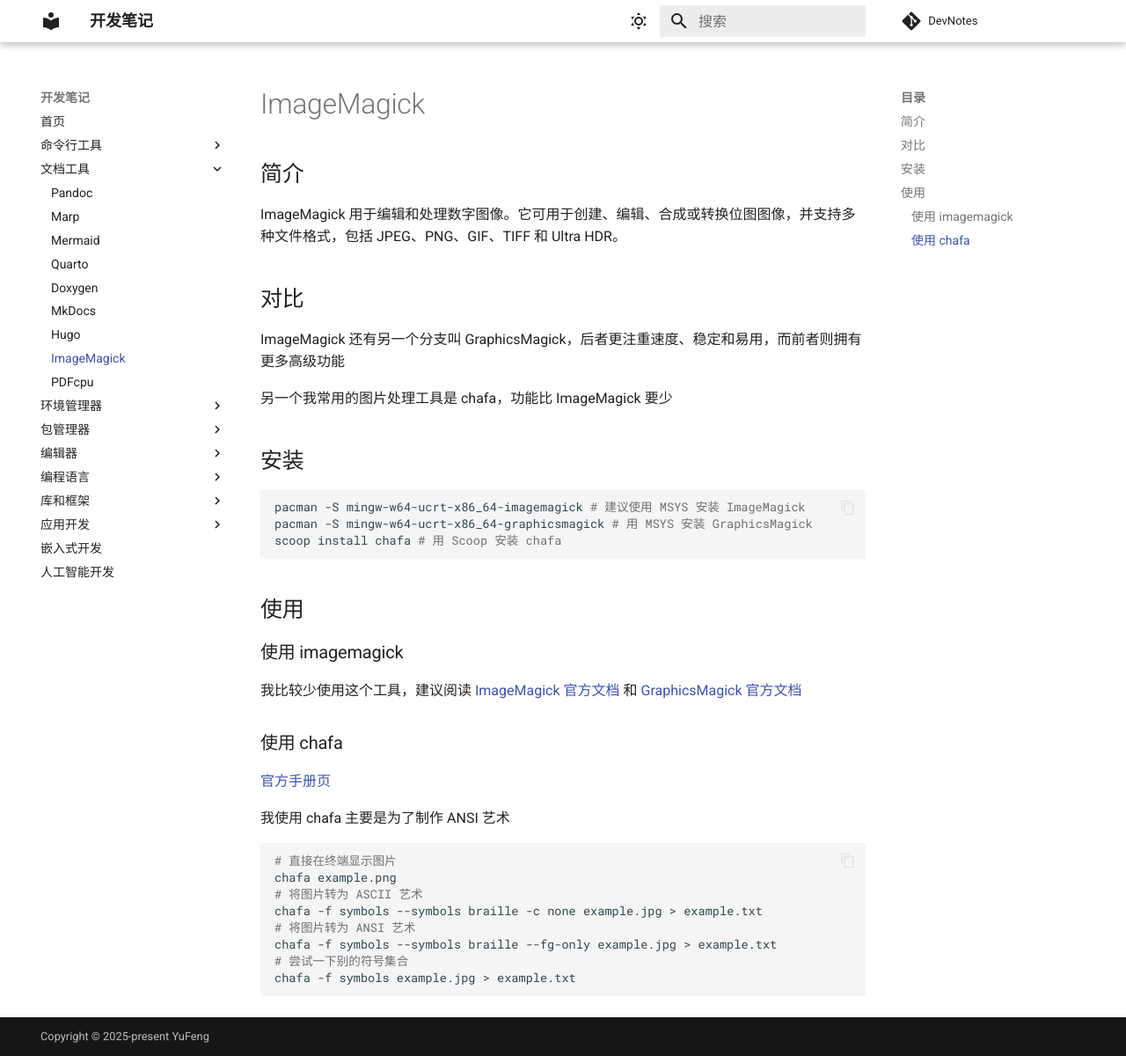
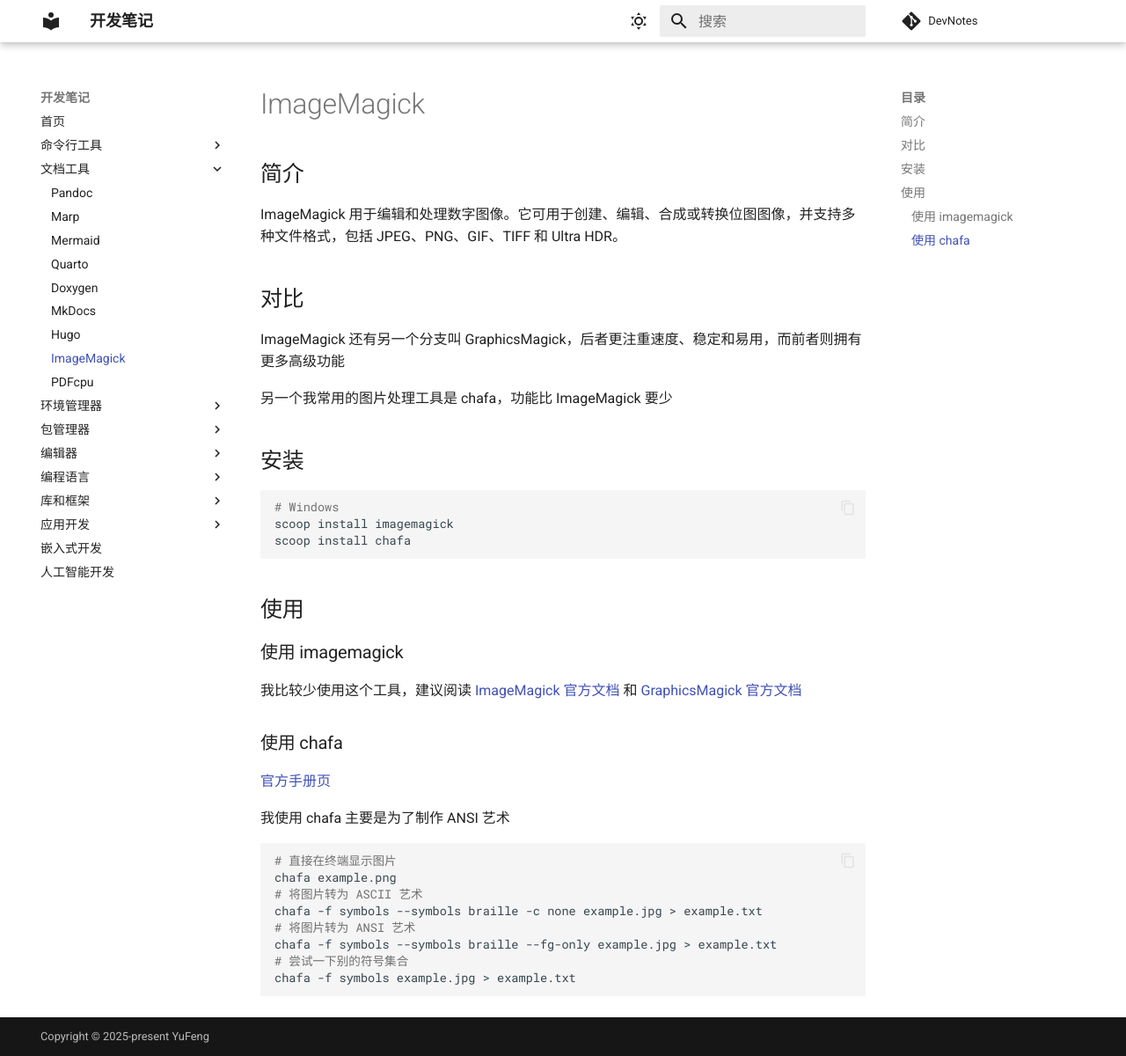
Before and after one commit to Juemuren/DevNotes, an MkDocs documentation site: the page built from docs/文档工具/ImageMagick.md, in a window 1280 px wide and 1200 px high. Shown: the whole window at 88% size. Built offline with MkDocs 1.6.1 and Material for MkDocs 9.7.7, drawn with Linux system fonts in a browser that asks for light colours; comment, search, counter and statistics services are not loaded.

Commit message:
2025-12-6

````diff
--- a/docs/文档工具/ImageMagick.md
+++ b/docs/文档工具/ImageMagick.md
@@ -13,9 +13,9 @@
 ## 安装
 
 ```sh
-pacman -S mingw-w64-ucrt-x86_64-imagemagick # 建议使用 MSYS 安装 ImageMagick
-pacman -S mingw-w64-ucrt-x86_64-graphicsmagick # 用 MSYS 安装 GraphicsMagick
-scoop install chafa # 用 Scoop 安装 chafa
+# Windows
+scoop install imagemagick
+scoop install chafa
 ```
 
 ## 使用
````
Also changed, not shown: docs/命令行工具/index.md (+2 -1 lines), docs/应用开发/API.md (+5 -2 lines), docs/编程语言/index.md (+2 -1 lines).
